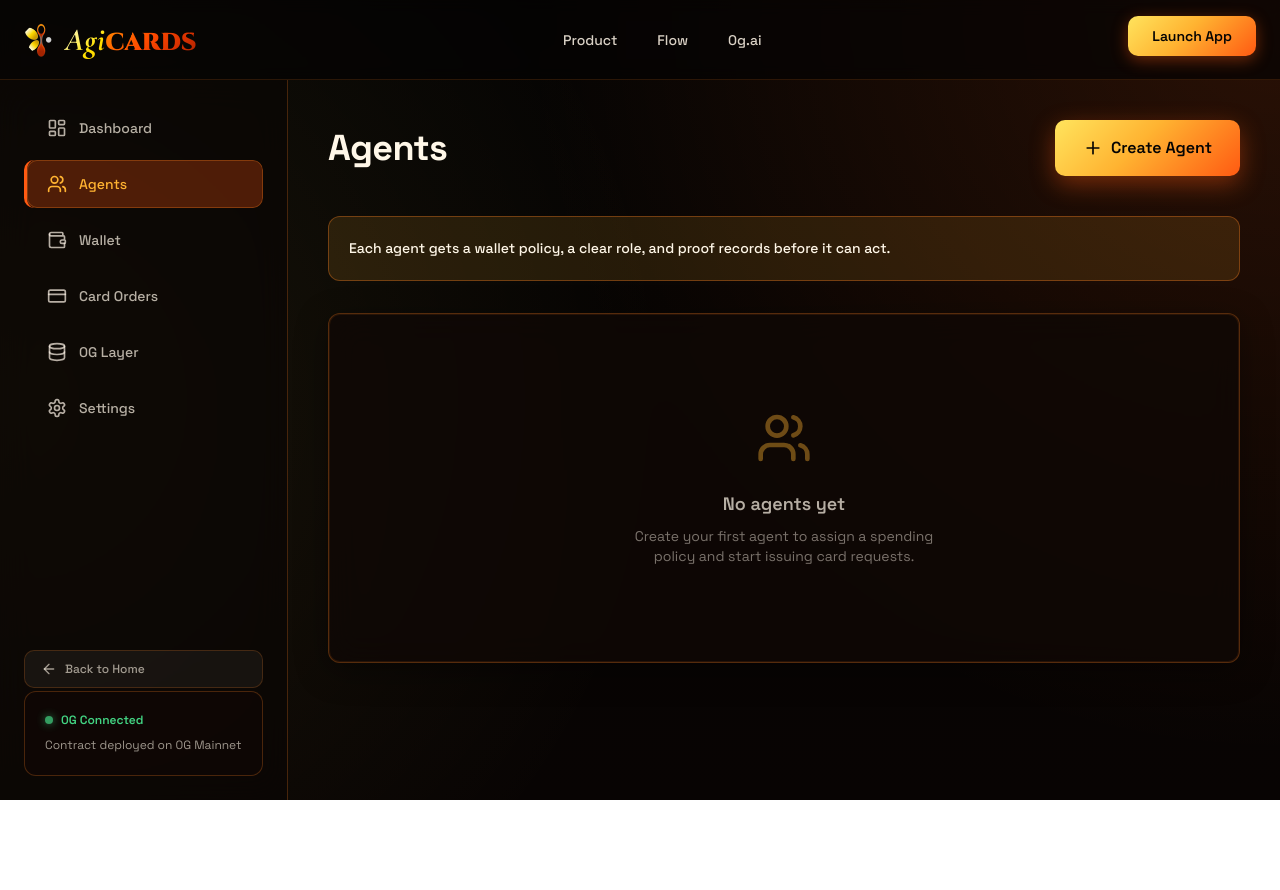
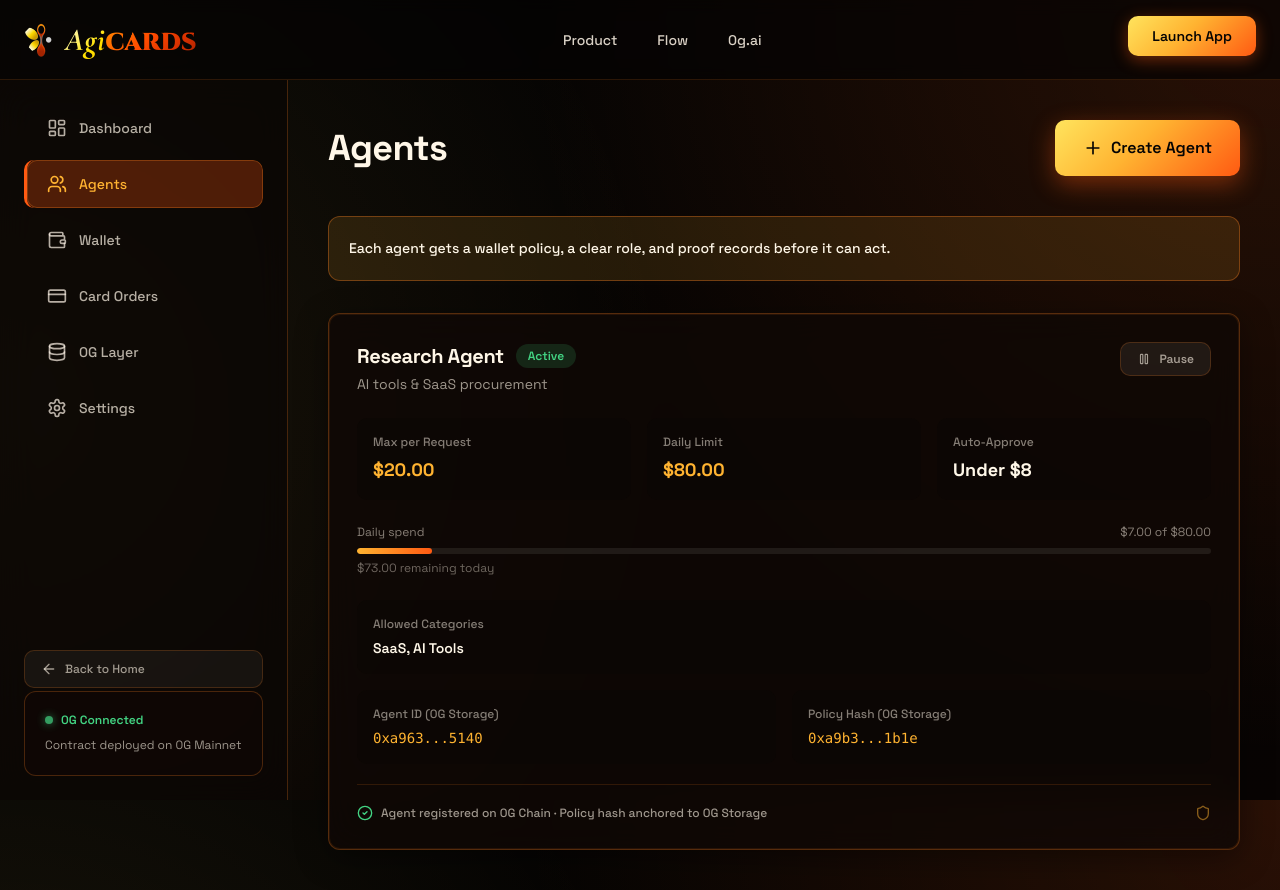
Before and after one commit to Jennivarl/AgiCards, a Next.js app: page /app/agents in a window 1280 px wide. Before the commit the page ends 800 px from the top, so only its background shows below. Built offline with nearby package versions, Linux system fonts and the light colour scheme.

Commit message:
Add Research Agent demo data to Agents page

```diff
--- a/app/app/agents/page.tsx
+++ b/app/app/agents/page.tsx
@@ -1,7 +1,21 @@
 "use client";
 
 import { motion } from 'motion/react';
-import { Plus, Users } from 'lucide-react';
+import { Plus, Shield, CheckCircle2, Pause } from 'lucide-react';
+
+const DEMO_AGENT = {
+  name: 'Research Agent',
+  purpose: 'AI tools & SaaS procurement',
+  categories: 'SaaS, AI Tools',
+  maxPerRequest: '$20.00',
+  dailyLimit: '$80.00',
+  autoApprove: 'Under $8',
+  status: 'Active',
+  agentId: '0xa963...5140',
+  policyHash: '0xa9b3...1b1e',
+  spent: '$7.00',
+  remaining: '$73.00',
+};
 
 export default function Agents() {
   return (
@@ -44,13 +58,82 @@ export default function Agents() {
         initial={{ opacity: 0, y: 20 }}
         animate={{ opacity: 1, y: 0 }}
         transition={{ delay: 0.2, duration: 0.5 }}
-        className="flex flex-col items-center justify-center py-24 rounded-xl glass-panel-elevated"
+        whileHover={{ y: -4 }}
+        className="p-7 rounded-xl glass-panel-elevated"
       >
-        <Users className="w-14 h-14 mb-6" style={{ color: 'rgba(255, 179, 49, 0.4)' }} />
-        <p className="text-lg font-semibold mb-2" style={{ color: 'rgba(255, 247, 232, 0.7)' }}>No agents yet</p>
-        <p className="text-sm text-center max-w-xs" style={{ color: 'rgba(255, 246, 232, 0.45)' }}>
-          Create your first agent to assign a spending policy and start issuing card requests.
-        </p>
+        <div className="flex items-start justify-between mb-6">
+          <div>
+            <div className="flex items-center gap-3 mb-1">
+              <h2 className="text-xl font-bold" style={{ color: '#FFF7E8' }}>{DEMO_AGENT.name}</h2>
+              <span className="text-xs px-3 py-1 rounded-full font-semibold"
+                style={{ background: 'rgba(67, 212, 131, 0.15)', color: '#43D483' }}>
+                {DEMO_AGENT.status}
+              </span>
+            </div>
+            <p className="text-sm" style={{ color: 'rgba(255, 246, 232, 0.6)' }}>{DEMO_AGENT.purpose}</p>
+          </div>
+          <motion.button
+            whileHover={{ scale: 1.05 }}
+            whileTap={{ scale: 0.95 }}
+            className="flex items-center gap-2 px-4 py-2 rounded-lg text-xs font-semibold"
+            style={{ background: 'rgba(255, 246, 232, 0.07)', border: '1px solid rgba(255, 129, 32, 0.2)', color: 'rgba(255, 246, 232, 0.6)' }}
+          >
+            <Pause className="w-3.5 h-3.5" /> Pause
+          </motion.button>
+        </div>
+
+        <div className="grid md:grid-cols-3 gap-4 mb-6">
+          {[
+            { label: 'Max per Request', value: DEMO_AGENT.maxPerRequest, highlight: true },
+            { label: 'Daily Limit', value: DEMO_AGENT.dailyLimit, highlight: true },
+            { label: 'Auto-Approve', value: DEMO_AGENT.autoApprove },
+          ].map((item, idx) => (
+            <div key={idx} className="p-4 rounded-lg" style={{ background: 'rgba(11, 7, 5, 0.5)' }}>
+              <div className="text-xs mb-1.5 font-medium" style={{ color: 'rgba(255, 246, 232, 0.5)' }}>{item.label}</div>
+              <div className="text-lg font-bold" style={{ color: item.highlight ? '#FFB331' : '#FFF7E8' }}>{item.value}</div>
+            </div>
+          ))}
+        </div>
+
+        <div className="mb-6">
+          <div className="flex justify-between text-xs mb-2" style={{ color: 'rgba(255, 246, 232, 0.5)' }}>
+            <span>Daily spend</span>
+            <span>{DEMO_AGENT.spent} of {DEMO_AGENT.dailyLimit}</span>
+          </div>
+          <div className="h-1.5 rounded-full overflow-hidden" style={{ background: 'rgba(255, 246, 232, 0.08)' }}>
+            <motion.div
+              initial={{ width: 0 }}
+              animate={{ width: '8.75%' }}
+              transition={{ delay: 0.5, duration: 0.8, ease: 'easeOut' }}
+              className="h-full rounded-full"
+              style={{ background: 'linear-gradient(90deg, #FFB331, #FF5A12)' }}
+            />
+          </div>
+          <div className="text-xs mt-1.5" style={{ color: 'rgba(255, 246, 232, 0.4)' }}>{DEMO_AGENT.remaining} remaining today</div>
+        </div>
+
+        <div className="grid md:grid-cols-2 gap-4">
+          {[
+            { label: 'Allowed Categories', value: DEMO_AGENT.categories },
+            { label: 'Agent ID (0G Storage)', value: DEMO_AGENT.agentId, mono: true },
+            { label: 'Policy Hash (0G Storage)', value: DEMO_AGENT.policyHash, mono: true },
+          ].map((item, idx) => (
+            <div key={idx} className={`p-4 rounded-lg ${idx === 0 ? 'md:col-span-2' : ''}`}
+              style={{ background: 'rgba(11, 7, 5, 0.5)' }}>
+              <div className="text-xs mb-1.5 font-medium" style={{ color: 'rgba(255, 246, 232, 0.5)' }}>{item.label}</div>
+              <div className={`text-sm ${item.mono ? 'font-mono' : 'font-semibold'}`}
+                style={{ color: item.mono ? '#FFB331' : '#FFF7E8' }}>{item.value}</div>
+            </div>
+          ))}
+        </div>
+
+        <div className="flex items-center gap-2 mt-5 pt-5" style={{ borderTop: '1px solid rgba(255, 129, 32, 0.15)' }}>
+          <CheckCircle2 className="w-4 h-4" style={{ color: '#43D483' }} />
+          <span className="text-xs font-medium" style={{ color: 'rgba(255, 246, 232, 0.6)' }}>
+            Agent registered on 0G Chain · Policy hash anchored to 0G Storage
+          </span>
+          <Shield className="w-4 h-4 ml-auto" style={{ color: 'rgba(255, 179, 49, 0.5)' }} />
+        </div>
       </motion.div>
     </div>
   );
```
